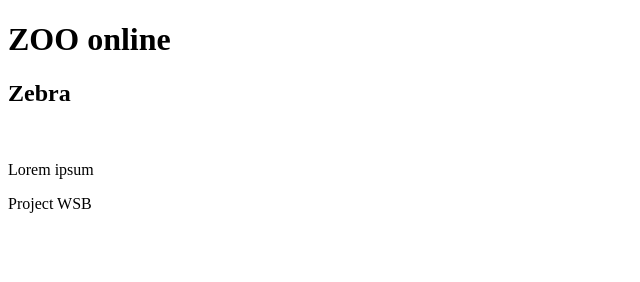
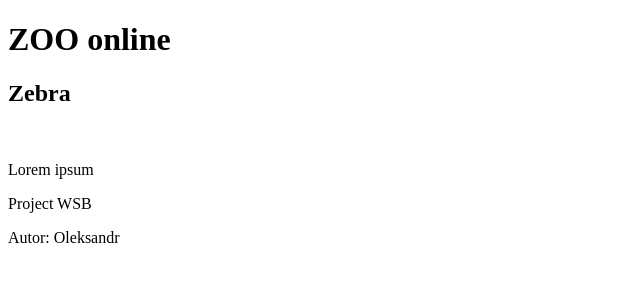
Before and after one commit to Gdx177303/NWWO_INLS3_SI, a plain HTML site: page index.html in a window 1280 px wide. Shown: the whole page, without its empty margins (0-640 px from the left). Drawn offline with Linux system fonts and the light colour scheme.

Commit message:
Oleksandr

```diff
--- a/index.html
+++ b/index.html
@@ -19,6 +19,7 @@
     </main>
     <footer>
         <p>Project WSB</p>
+        <p>Autor: Oleksandr</p>
     </footer>
 </body>
 </html>
```
